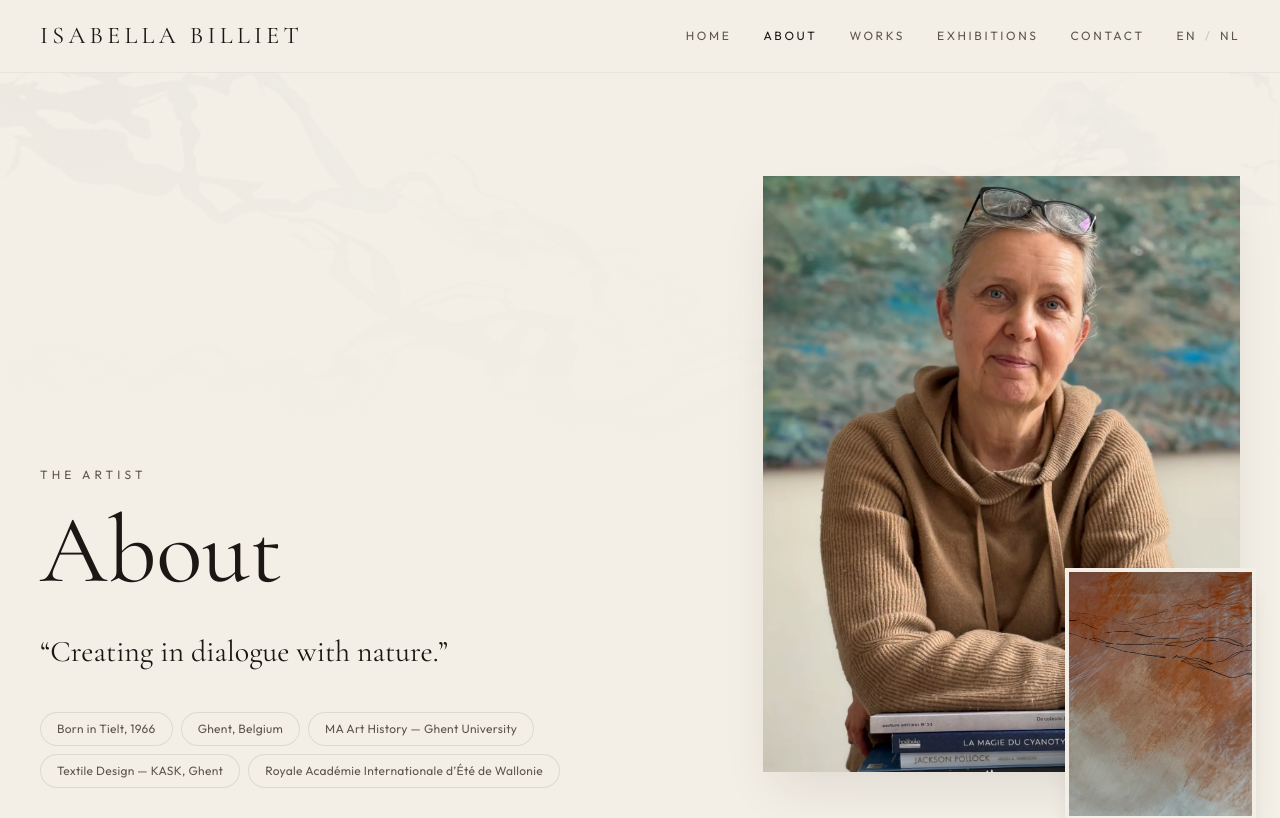
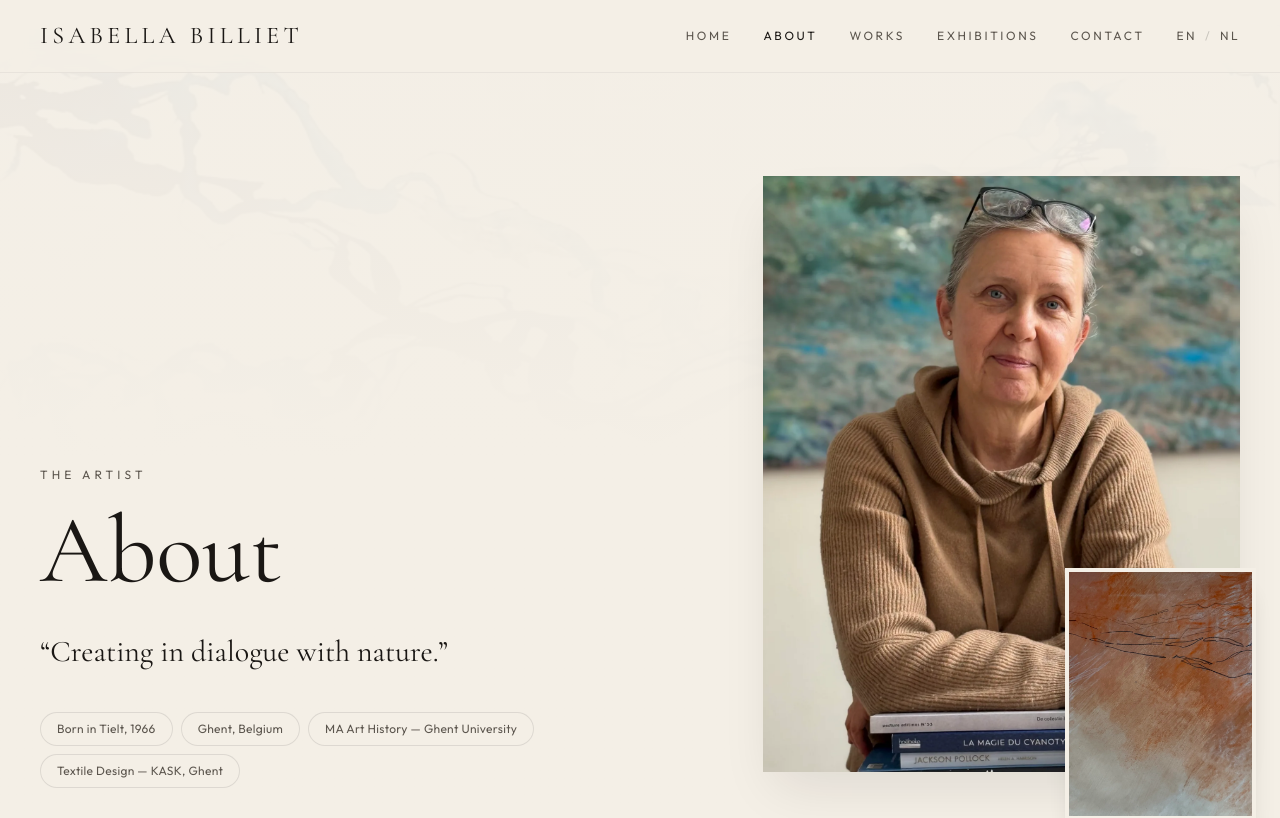
Before and after one commit to BeCreativeRuben/IsabellaBilliet, a Next.js app: page /en/about in a window 1280 px wide. Shown: the top 818 px of the page. Built offline with nearby package versions, Linux system fonts and the light colour scheme.

Commit message:
Remove Royale Académie tag from About highlights only.

```diff
--- a/src/components/about/AboutPageSections.tsx
+++ b/src/components/about/AboutPageSections.tsx
@@ -42,7 +42,6 @@ export async function AboutPageSections({ locale }: Props) {
     { label: t("location") },
     { label: t("education1") },
     { label: t("education2") },
-    { label: t("education3") },
   ];
 
   return (
```
